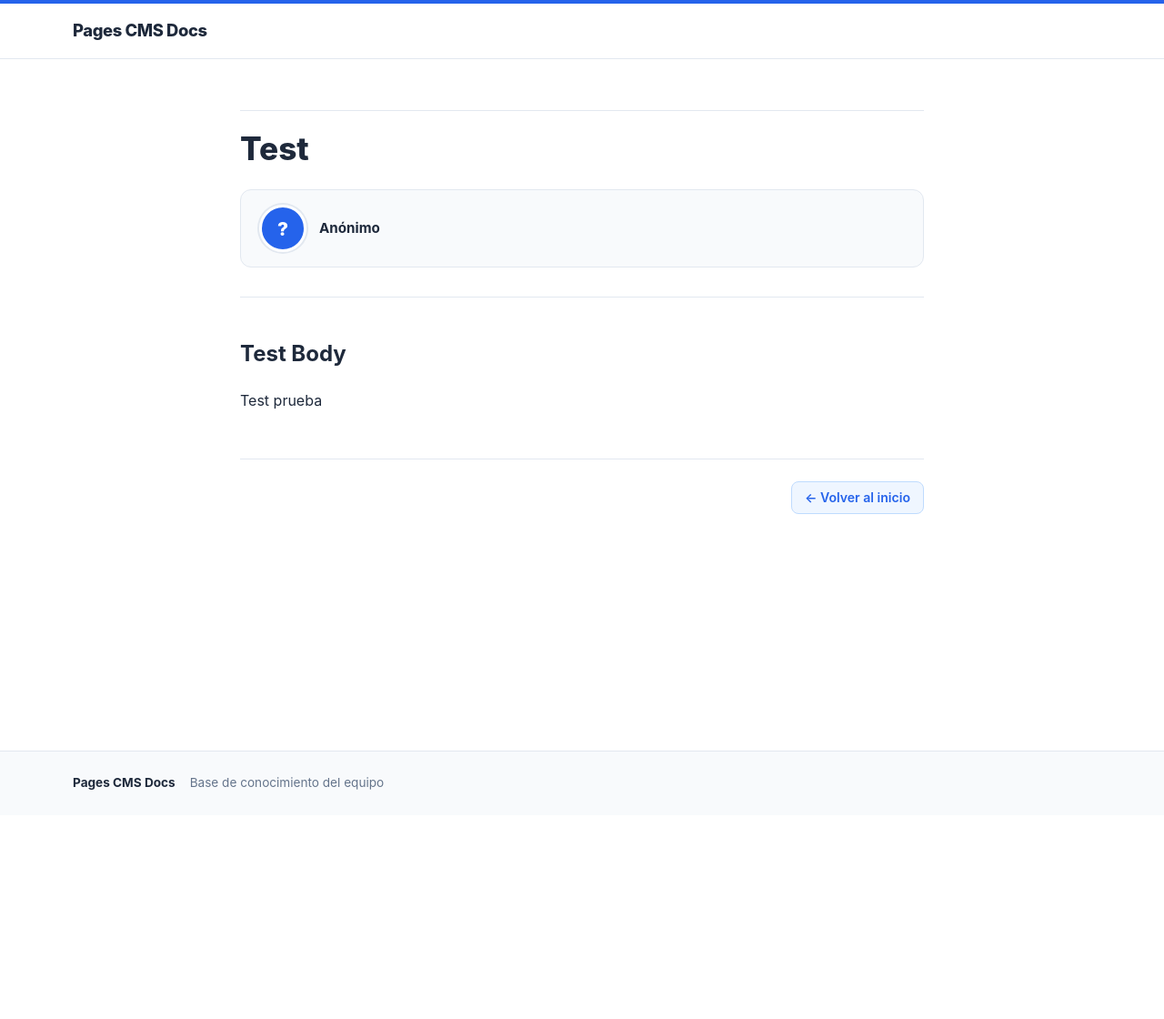
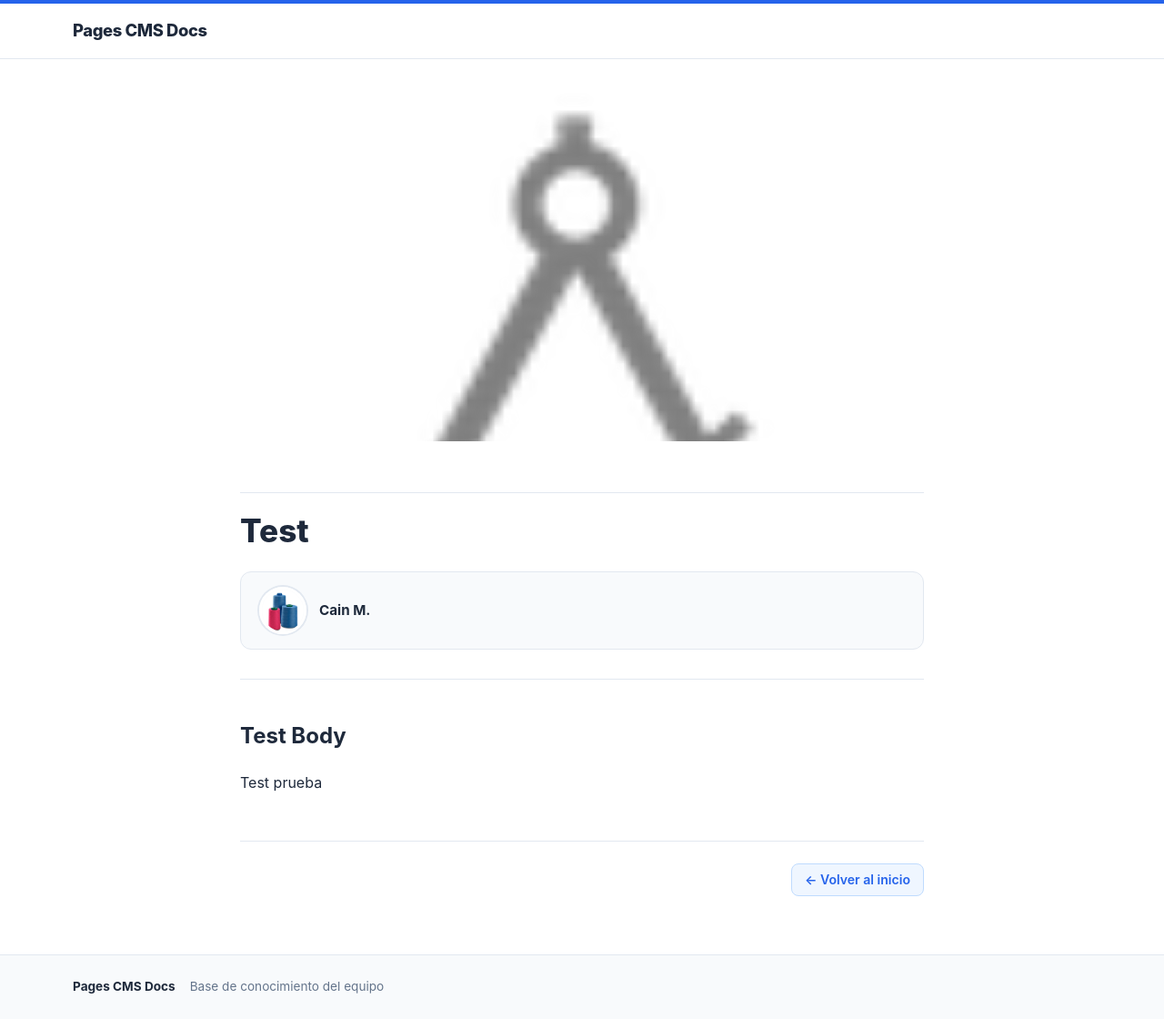
Before and after one commit to CainMartinez/PAGES_CMS, a Jekyll site: the page built from docs/2026-04-28-test.md, in a window 1280 px wide. Shown: the whole page at 91% size. Built offline with Jekyll 4.4.1, drawn with Linux system fonts in a browser that asks for light colours; before the commit the page ends 900 px from its top, so only the background shows below that.

Commit message:
docs(update): 2026-04-28-test.md (via Pages CMS)

```diff
--- a/docs/2026-04-28-test.md
+++ b/docs/2026-04-28-test.md
@@ -1,5 +1,10 @@
 ---
 title: Test
+featured: false
+coverImage: /assets/images/deco-addict-1.png
+author:
+  name: Cain M.
+  picture: /assets/images/hilos-1.jpg
 ---
 # Test Body
 
```
